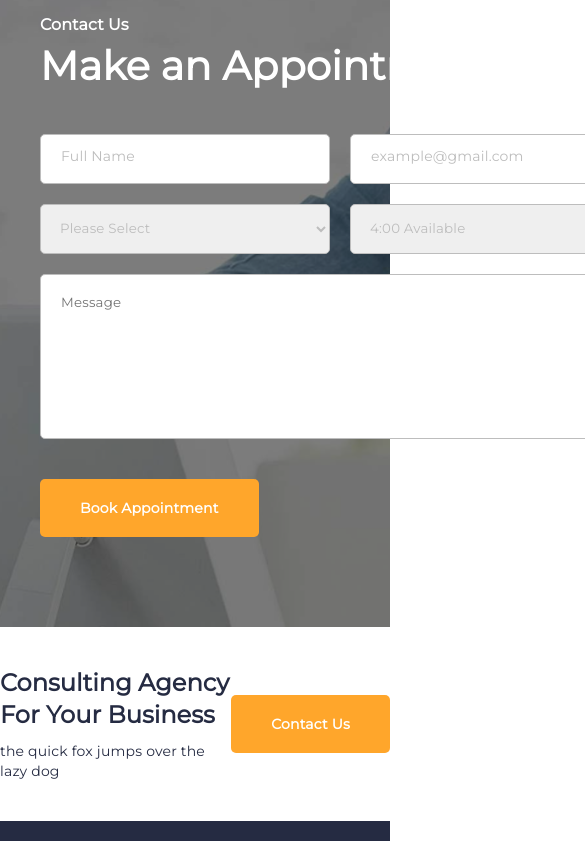
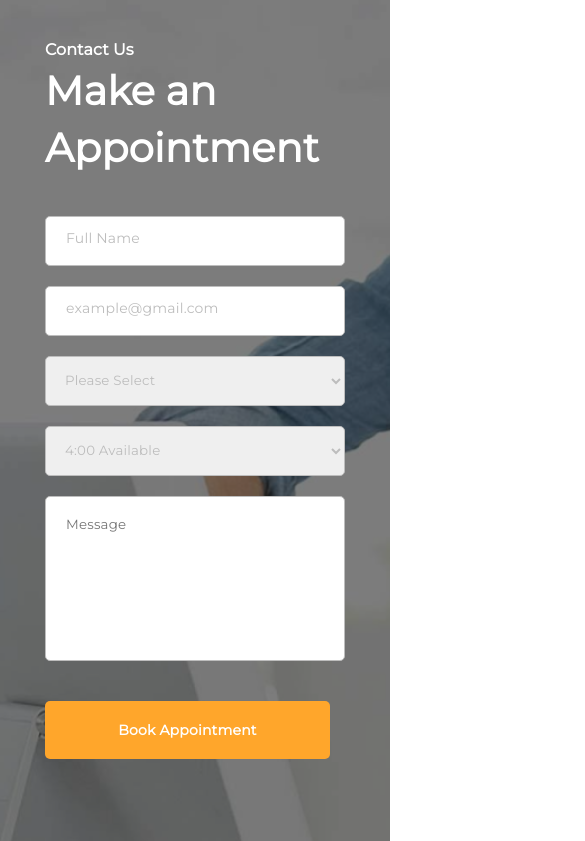
Before and after one commit to HappyJuliana/First_website_1, a plain HTML site: page index.html in a window 390 px wide. Shown: the part 6320-7161 px from the top of the page, 585 px wide, since content can reach past the window. Drawn offline with Linux system fonts and the light colour scheme; no server answers.

Commit message:
added responsiveness to the form-page

```diff
--- a/index.html
+++ b/index.html
@@ -546,6 +546,12 @@
             gap: 40px;
             max-width: 600px;
             align-self: start;
+
+            @media screen and (max-width: 768px) {
+                max-width: 300px;
+                padding: 115px 0px 85px;
+                align-self: center;
+            }
         }
 
         .form__header__subheading {
@@ -572,6 +578,15 @@
                 'date time'
                 'message message';
             grid-gap: 20px;
+
+            @media screen and (max-width: 768px) {
+                grid-template-columns: repeat(1, 1fr);
+                grid-template-areas: 'name'
+                    'email'
+                    'date'
+                    'time'
+                    'message';
+            }
         }
 
         .form__grid-content {
@@ -610,8 +625,12 @@
         .form textarea {
             max-height: 140px;
             resize: none;
-            padding: 15px 460px 100px 20px;
+            padding: 10px 460px 80px 20px;
             margin-bottom: 40px;
+
+            @media screen and (max-width: 768px) {
+                padding: 15px 195px 100px 20px;
+            }
         }
 
         .form input[type="text"],
@@ -643,6 +662,10 @@
             font-size: 14px;
             white-space: nowrap;
             width: min-content;
+
+            @media screen and (max-width: 768px) {
+                width: 285px;
+            }
         }
 
         .form__secondary .container {
@@ -652,6 +675,13 @@
             grid-template-areas: 'form_text actions';
             justify-content: space-between;
             padding: 40px 0;
+
+            @media screen and (max-width: 768px) {
+                gap: 50px;
+                padding: 40px;
+                max-width: 350px;
+                display: flex;
+            }
         }
 
         .form__secondary__text {
@@ -659,6 +689,10 @@
             display: flex;
             flex-direction: column;
             gap: 10px;
+
+            @media screen and (max-width: 768px) {
+                max-width: 240px;
+            }
         }
 
         .form__secondary__actions {
```
